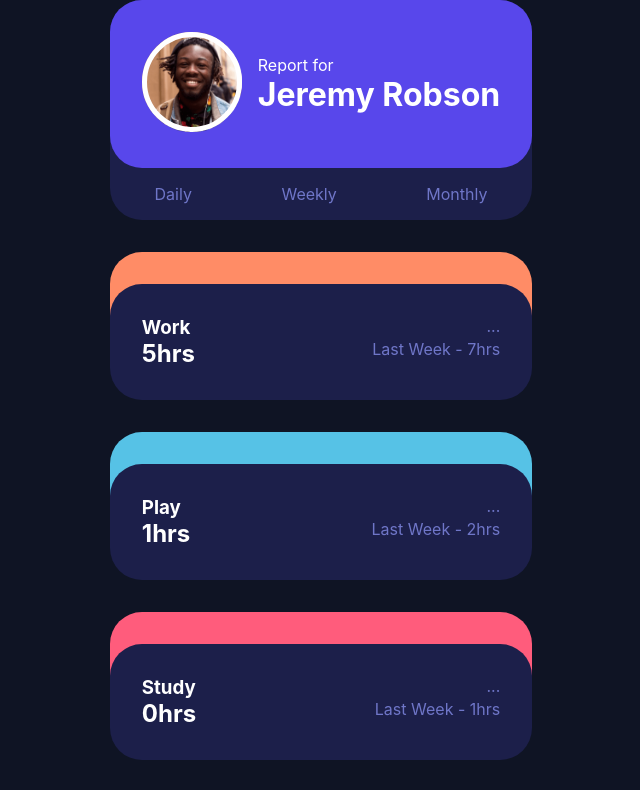
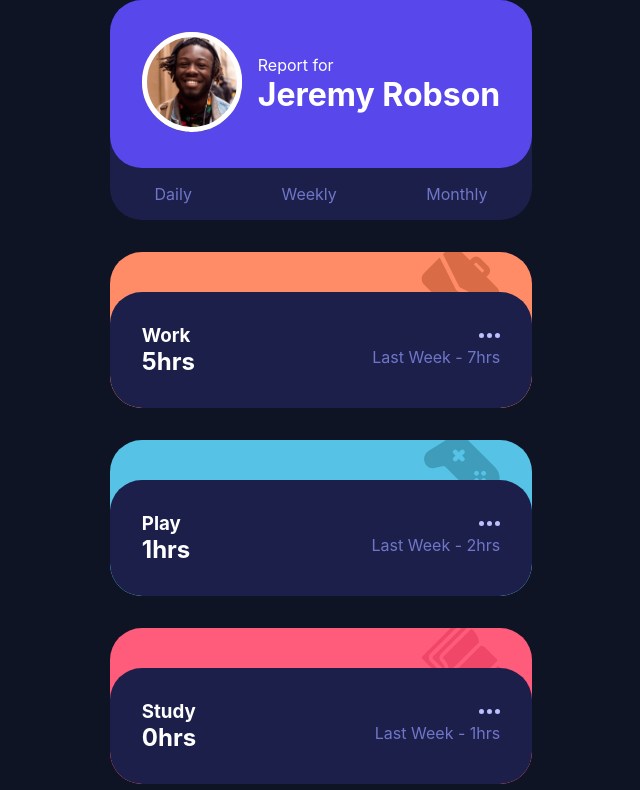
Before and after one commit to KatSchultz/frontend-mentor, a React (Create React App) app in the folder time-tracking-dashboard/: page / in a window 1280 px wide. Shown: the top 790 px of the page, without its empty margins (319-959 px from the left). Built offline with nearby package versions, Linux system fonts and the light colour scheme.

Commit message:
added icons

```diff
--- a/time-tracking-dashboard/src/components/TimerDisplay/TimerDisplay.css
+++ b/time-tracking-dashboard/src/components/TimerDisplay/TimerDisplay.css
@@ -8,13 +8,24 @@ h2 {
 }
 
 .timer-container {
-  /* background-color: aqua; */
-  padding-top: 2rem;
-  border-radius: 2rem 2rem 3rem 3rem;
+  padding-top: 2.5rem;
+  position: relative;
+  border-radius: 2rem;
   margin-top: 2rem;
+  overflow: hidden;
+  z-index: 1;
+}
+
+.icon {
+  z-index: 2;
+  position: absolute;
+  right: 2rem;
+  top: -5px;
 }
 
 .timer-info {
+  position: relative;
+  z-index: 3;
   border-radius: 2rem;
   background-color: hsl(235, 46%, 20%);
   padding: 2rem;
@@ -25,3 +36,6 @@ h2 {
   display: flex;
   justify-content: space-between;
 }
+.title {
+  align-items: center;
+}
--- a/time-tracking-dashboard/src/components/TimerDisplay/TimerDisplay.jsx
+++ b/time-tracking-dashboard/src/components/TimerDisplay/TimerDisplay.jsx
@@ -1,47 +1,54 @@
 import React from "react";
 import "./TimerDisplay.css";
+import iconplay from "../../images/icon-play.svg";
+import iconExercise from "../../images/icon-exercise.svg";
+import iconSelfCare from "../../images/icon-self-care.svg";
+import iconSocial from "../../images/icon-social.svg";
+import iconStudy from "../../images/icon-study.svg";
+import iconWork from "../../images/icon-work.svg";
+import iconElips from "../../images/icon-ellipsis.svg";
 
 export default function TimerDisplay(props) {
   const propTitle = props.timer.title;
 
-  let titleStyles;
-  let color;
+  let color, icon;
 
   if (propTitle === "Work") {
     color = "hsl(15, 100%, 70%)";
+    icon = iconWork;
   }
   if (propTitle === "Play") {
     color = "hsl(195, 74%, 62%)";
+    icon = iconplay;
   }
   if (propTitle === "Study") {
     color = "hsl(348, 100%, 68%)";
+    icon = iconStudy;
   }
   if (propTitle === "Exercise") {
     color = "hsl(145, 58%, 55%)";
+    icon = iconExercise;
   }
   if (propTitle === "Social") {
     color = "hsl(264, 64%, 52%)";
+    icon = iconSocial;
   }
   if (propTitle === "Self Care") {
     color = "hsl(43, 84%, 65%)";
+    icon = iconSelfCare;
   }
 
-  if (propTitle === "Work") {
-    titleStyles = {
-      backgroundColor: "hsl(15, 100%, 70%)",
-    };
-  }
-
-  titleStyles = {
+  const titleStyles = {
     backgroundColor: color,
   };
 
   return (
     <div className="timer-container" style={titleStyles}>
+      <img src={icon} alt="" className="icon" />
       <div className="timer-info">
         <div className="title">
           <h3>{props.timer.title}</h3>
-          <p className="timeP">...</p>
+          <img src={iconElips} alt="" className="ellipsis" />
         </div>
         <div className="time">
           {props.timePeriod === "daily" && (
```
